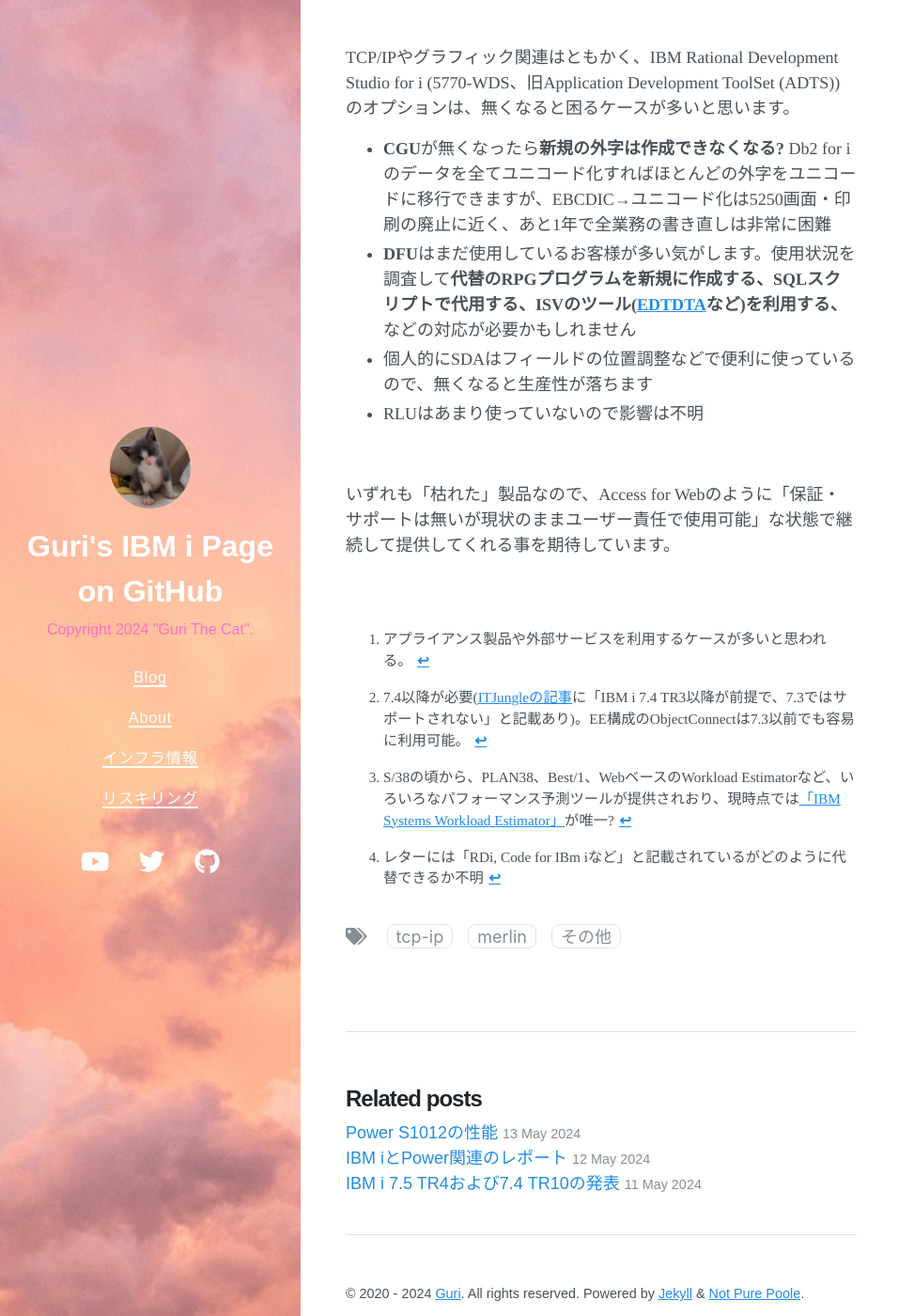
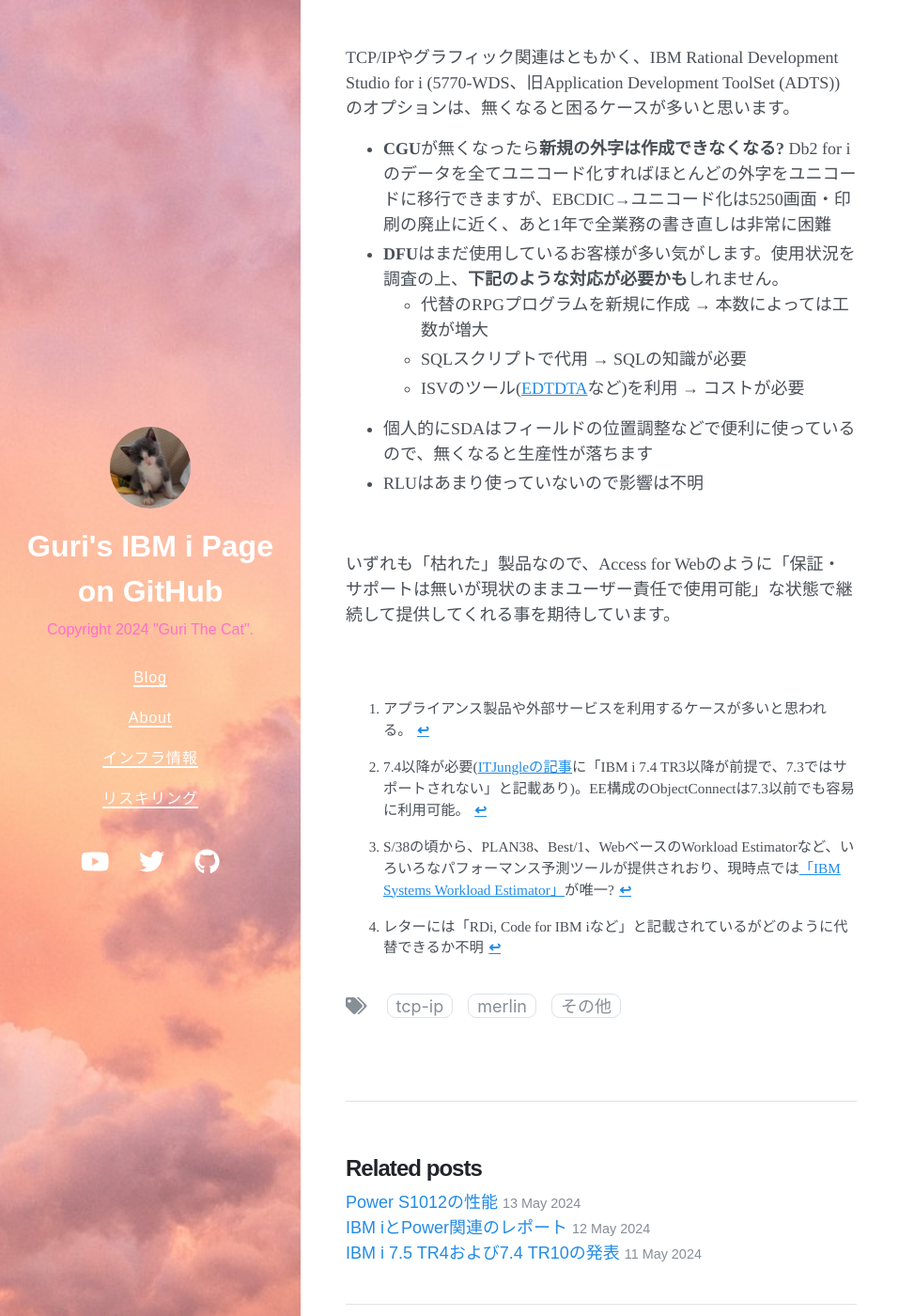
Before and after one commit to GuriCat/GuriPages, a Jekyll site: the page built from _posts/2024-06-03-DFU_CGU_SDAなどが2025年4月でサポート終了.markdown, in a window 1280 px wide and 1400 px high, scrolled down 1015 px. Shown: the whole window at 94% size, without its empty margins (0-973 px from the left). Built offline with Jekyll 4.4.1, drawn with Linux system fonts in a browser that asks for light colours; nearby versions of some CDN libraries; a script that is not in the unit is left out.

Commit message:
Update 2024-06-03-DFU_CGU_SDAなどが2025年4月でサポート終了.markdown

```diff
--- a/_posts/2024-06-03-DFU_CGU_SDAなどが2025年4月でサポート終了.markdown
+++ b/_posts/2024-06-03-DFU_CGU_SDAなどが2025年4月でサポート終了.markdown
@@ -21,13 +21,16 @@
 [^1]:アプライアンス製品や外部サービスを利用するケースが多いと思われる。
 [^2]:7.4以降が必要([ITJungleの記事](https://www.itjungle.com/2020/10/07/how-the-latest-trs-bolster-the-core-ibm-i-os/){:target="_blank"}に「IBM i 7.4 TR3以降が前提で、7.3ではサポートされない」と記載あり)。EE構成のObjectConnectは7.3以前でも容易に利用可能。
 [^3]:S/38の頃から、PLAN38、Best/1、WebベースのWorkload Estimatorなど、いろいろなパフォーマンス予測ツールが提供されおり、現時点では[「IBM Systems Workload Estimator」](https://www.ibm.com/it-infrastructure/resources/workload-estimator/login.html){:target="_blank"}が唯一?
-[^4]:レターには「RDi, Code for IBm iなど」と記載されているがどのように代替できるか不明
+[^4]:レターには「RDi, Code for IBM iなど」と記載されているがどのように代替できるか不明
 
 <br>
 
 TCP/IPやグラフィック関連はともかく、IBM Rational Development Studio for i (5770-WDS、旧Application Development ToolSet (ADTS))のオプションは、無くなると困るケースが多いと思います。
 - **CGU**が無くなったら**新規の外字は作成できなくなる?** Db2 for iのデータを全てユニコード化すればほとんどの外字をユニコードに移行できますが、EBCDIC→ユニコード化は5250画面・印刷の廃止に近く、あと1年で全業務の書き直しは非常に困難
-- **DFU**はまだ使用しているお客様が多い気がします。使用状況を調査して**代替のRPGプログラムを新規に作成する、SQLスクリプトで代用する、ISVのツール([EDTDTA](https://www.istechnoport.com/product-service/prod-form-output/i-t4db/){:target="_blank"}など)を利用する、**などの対応が必要かもしれません
+- **DFU**はまだ使用しているお客様が多い気がします。使用状況を調査の上、**下記のような対応が必要かも**しれません。
+  - 代替のRPGプログラムを新規に作成 → 本数によっては工数が増大
+  - SQLスクリプトで代用 → SQLの知識が必要
+  - ISVのツール([EDTDTA](https://www.istechnoport.com/product-service/prod-form-output/i-t4db/){:target="_blank"}など)を利用 → コストが必要
 - 個人的にSDAはフィールドの位置調整などで便利に使っているので、無くなると生産性が落ちます
 - RLUはあまり使っていないので影響は不明
 
```
